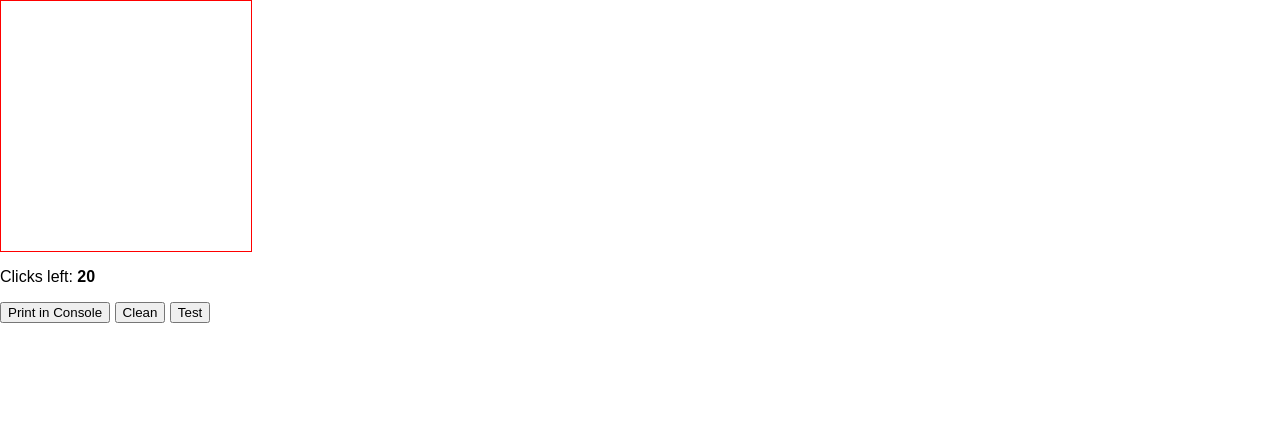
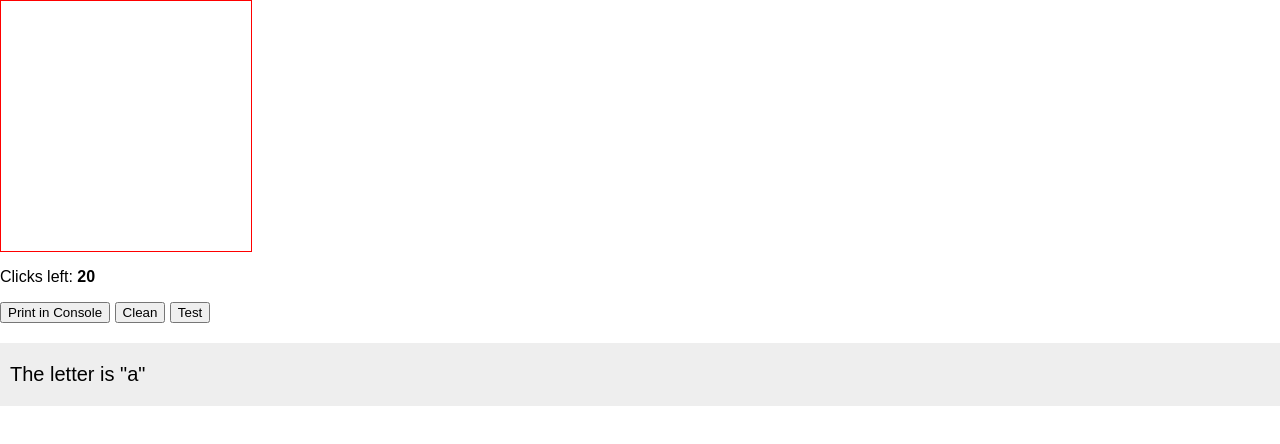
Before and after one commit to hawkgs/knn-ocr, a website with bundled scripts: page index.html in a window 1280 px wide. Both pictures are taken after a click on the button "Test". Built offline with nearby package versions, Linux system fonts and the light colour scheme.

Commit message:
Implement result UI

```diff
--- a/index.html
+++ b/index.html
@@ -11,6 +11,7 @@
     <button id="print">Print in Console</button>
     <button id="clean">Clean</button>
     <button id="test">Test</button>
+    <div id="result"></div>
     <script type="module" src="./scripts/ui.js"></script>
   </body>
 </html>
--- a/scripts/ui.js
+++ b/scripts/ui.js
@@ -8,6 +8,7 @@ let clicksLeft = AVAILABLE_CLICKS;
 
 const plane = document.getElementById('plane');
 const clicksLeftEl = document.getElementById('clicks-left');
+const resultEl = document.getElementById('result');
 
 function initPlane() {
   clicksLeftEl.innerText = clicksLeft;
@@ -38,6 +39,8 @@ function clean() {
     clicksLeft = AVAILABLE_CLICKS;
     clicksLeftEl.innerText = clicksLeft;
 
+    resultEl.innerText = '';
+
     let child;
     while ((child = plane.firstChild)) {
       plane.removeChild(child);
@@ -56,7 +59,7 @@ function test() {
 
   test.addEventListener('click', () => {
     const result = knn.test(dots);
-    console.log(result);
+    resultEl.innerText = `The letter is "${result}"`;
   });
 }
 
--- a/styles.css
+++ b/styles.css
@@ -11,6 +11,13 @@ body {
   cursor: crosshair;
 }
 
+#result {
+  padding: 20px 10px;
+  background: #eee;
+  font-size: 20px;
+  margin-top: 20px;
+}
+
 .dot {
   background-color: rgb(40, 40, 159);
   position: absolute;
```
